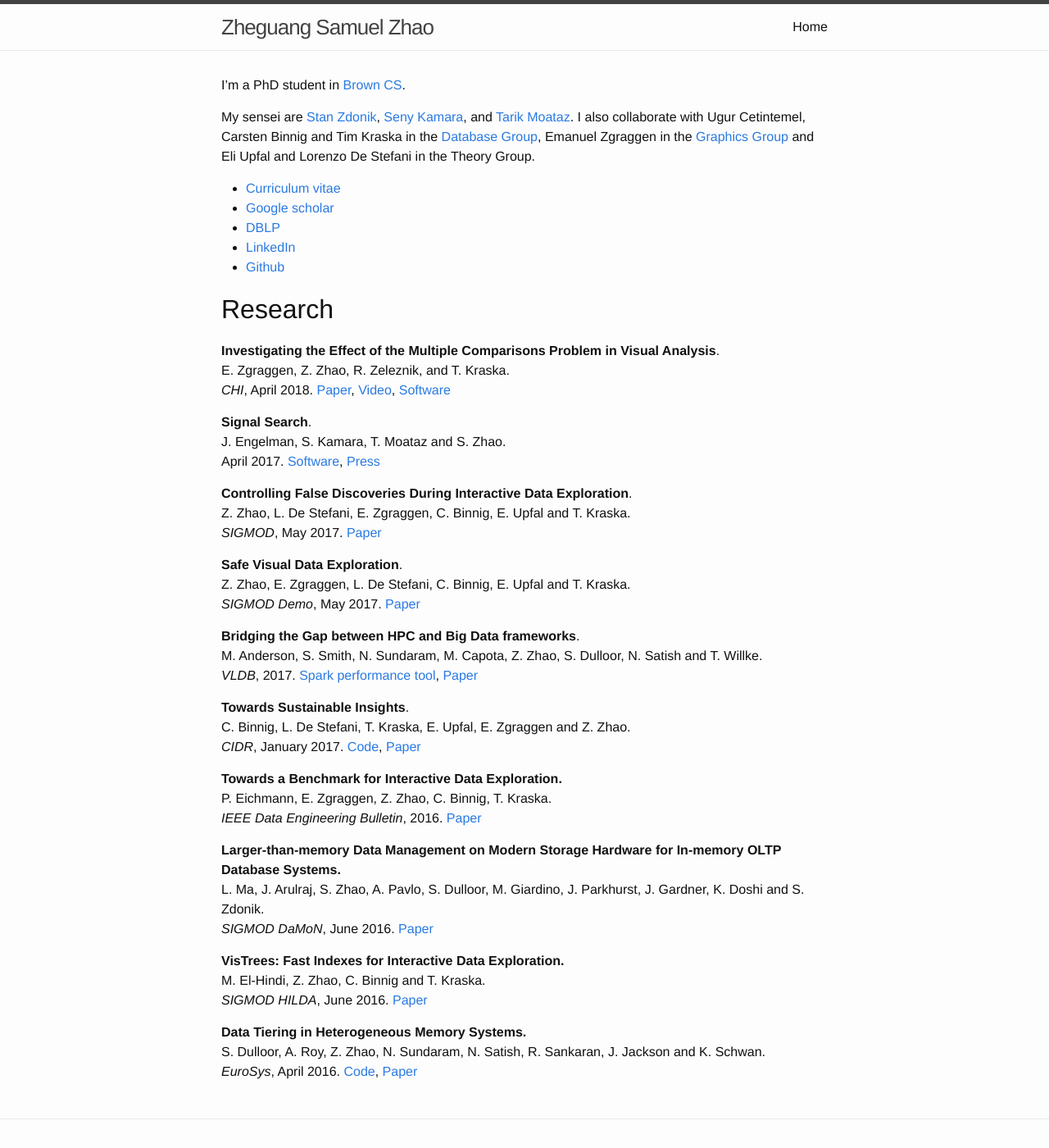
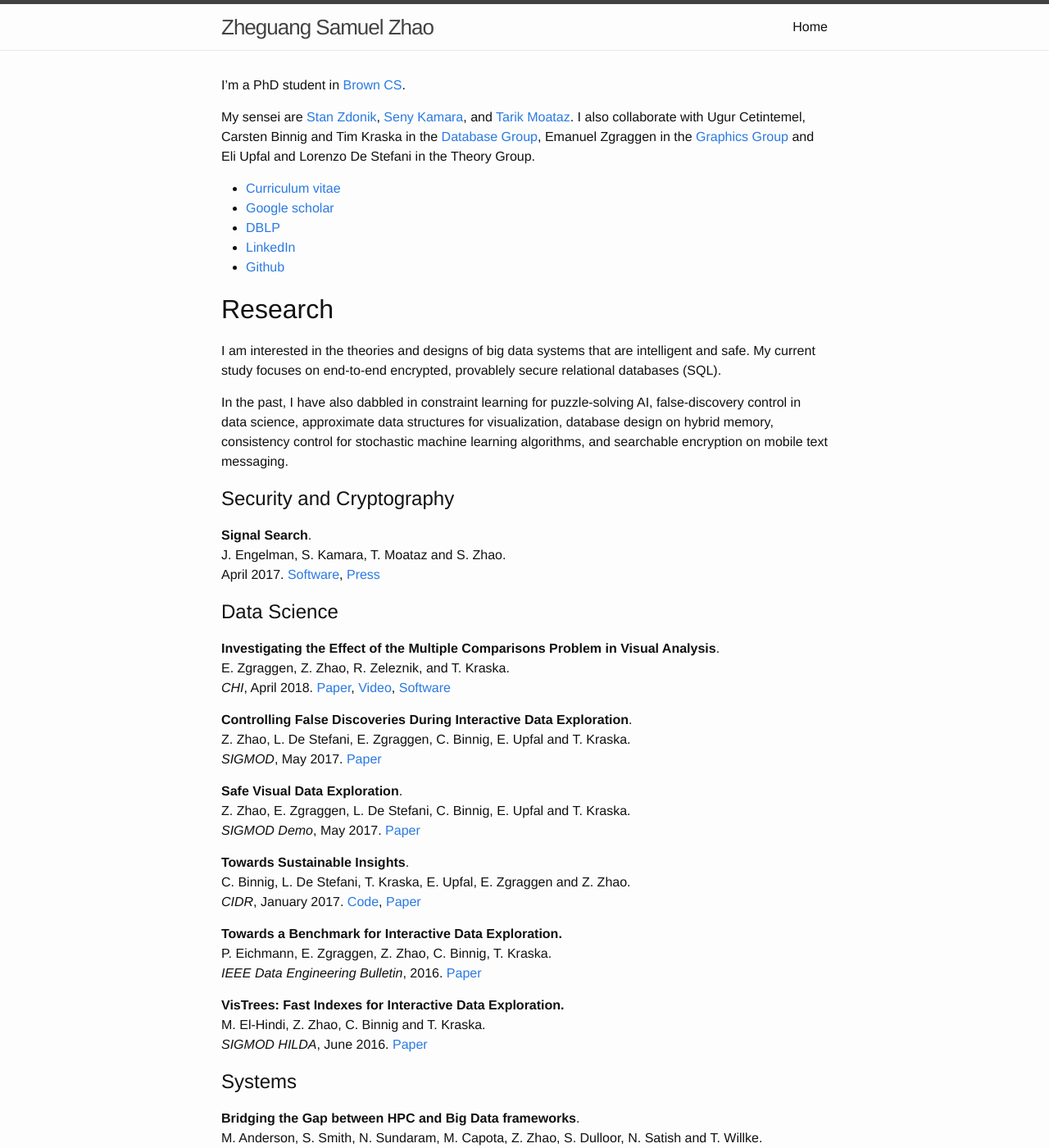
Before and after one commit to zheguang/zheguang.github.io, a Jekyll site: the page built from index.md, in a window 1280 px wide and 1400 px high. Shown: the whole window at 82% size. Built offline with Jekyll 4.4.1, drawn with Linux system fonts in a browser that asks for light colours; some of the changed text lies outside the part shown.

Commit message:
index,cv: update

```diff
--- a/index.md
+++ b/index.md
@@ -16,16 +16,26 @@ My sensei are [Stan Zdonik](https://cs.brown.edu/~sbz/), [Seny Kamara](https://c
 Research
 ========
 
-**Investigating the Effect of the Multiple Comparisons Problem in Visual Analysis**.
-E. Zgraggen, Z. Zhao, R. Zeleznik, and T. Kraska.
-_CHI_, April 2018.
-[Paper](https://zheguang.github.io/research/risk-chi.pdf), [Video](http://emanuelzgraggen.com/assets/video/risk.mp4), [Software](https://github.com/zheguang/macau)
+I am interested in the theories and designs of big data systems that are intelligent and safe. My current study focuses on end-to-end encrypted, provablely secure relational databases (SQL).
+
+In the past, I have also dabbled in constraint learning for puzzle-solving AI, false-discovery control in data science, approximate data structures for visualization, database design on hybrid memory, consistency control for stochastic machine learning algorithms, and searchable encryption on mobile text messaging.
+
+Security and Cryptography
+-------------------------
 
 **Signal Search**.
 J. Engelman, S. Kamara, T. Moataz and S. Zhao.
 April 2017.
 [Software](https://github.com/encryptedsystems/Searchable-Signal-Android}{\tt https://github.com/encryptedsystems/Searchable-Signal-Android),
 [Press](https://esl.cs.brown.edu/blog/signal}{\tt https://esl.cs.brown.edu/blog/signal)
+
+Data Science
+------------
+
+**Investigating the Effect of the Multiple Comparisons Problem in Visual Analysis**.
+E. Zgraggen, Z. Zhao, R. Zeleznik, and T. Kraska.
+_CHI_, April 2018.
+[Paper](https://zheguang.github.io/research/risk-chi.pdf), [Video](http://emanuelzgraggen.com/assets/video/risk.mp4), [Software](https://github.com/zheguang/macau)
 
 **Controlling False Discoveries During Interactive Data Exploration**.
 Z. Zhao, L. De Stefani, E. Zgraggen, C. Binnig, E. Upfal and T. Kraska.
@@ -36,12 +46,6 @@ _SIGMOD_, May 2017.
 Z. Zhao, E. Zgraggen, L. De Stefani, C. Binnig, E. Upfal and T. Kraska.
 _SIGMOD Demo_, May 2017.
 [Paper](https://zheguang.github.io/research/risk-sigmod-demo.pdf)
-
-**Bridging the Gap between HPC and Big Data frameworks**.
-M. Anderson, S. Smith, N. Sundaram, M. Capota, Z. Zhao, S. Dulloor, N. Satish and T. Willke.
-_VLDB_, 2017.
-[Spark performance tool](https://github.com/zheguang/spark-perftool),
-[Paper](https://zheguang.github.io/research/hpc-big-data.pdf)
 
 **Towards Sustainable Insights**.
 C. Binnig, L. De Stefani, T. Kraska, E. Upfal, E. Zgraggen and Z. Zhao.
@@ -54,15 +58,24 @@ P. Eichmann, E. Zgraggen, Z. Zhao, C. Binnig, T. Kraska.
 _IEEE Data Engineering Bulletin_, 2016.
 [Paper](https://zheguang.github.io/research/ide-bench.pdf)
 
+**VisTrees: Fast Indexes for Interactive Data Exploration.**
+M. El-Hindi, Z. Zhao, C. Binnig and T. Kraska.
+_SIGMOD HILDA_, June 2016.
+[Paper](https://zheguang.github.io/research/vistree.pdf)
+
+Systems
+-------
+
+**Bridging the Gap between HPC and Big Data frameworks**.
+M. Anderson, S. Smith, N. Sundaram, M. Capota, Z. Zhao, S. Dulloor, N. Satish and T. Willke.
+_VLDB_, 2017.
+[Spark performance tool](https://github.com/zheguang/spark-perftool),
+[Paper](https://zheguang.github.io/research/hpc-big-data.pdf)
+
 **Larger-than-memory Data Management on Modern Storage Hardware for In-memory OLTP Database Systems.**
 L. Ma, J. Arulraj, S. Zhao, A. Pavlo, S. Dulloor, M. Giardino, J. Parkhurst, J. Gardner, K. Doshi and S. Zdonik.
 _SIGMOD DaMoN_, June 2016.
 [Paper](https://zheguang.github.io/research/nvm-anticache.pdf)
-
-**VisTrees: Fast Indexes for Interactive Data Exploration.**
-M. El-Hindi, Z. Zhao, C. Binnig and T. Kraska.
-_SIGMOD HILDA_, June 2016.
-[Paper](https://zheguang.github.io/research/vistree.pdf)
 
 **Data Tiering in Heterogeneous Memory Systems.**
 S. Dulloor, A. Roy, Z. Zhao, N. Sundaram, N. Satish, R. Sankaran, J. Jackson and K. Schwan.
```
Also changed, not shown: 1 other file.
